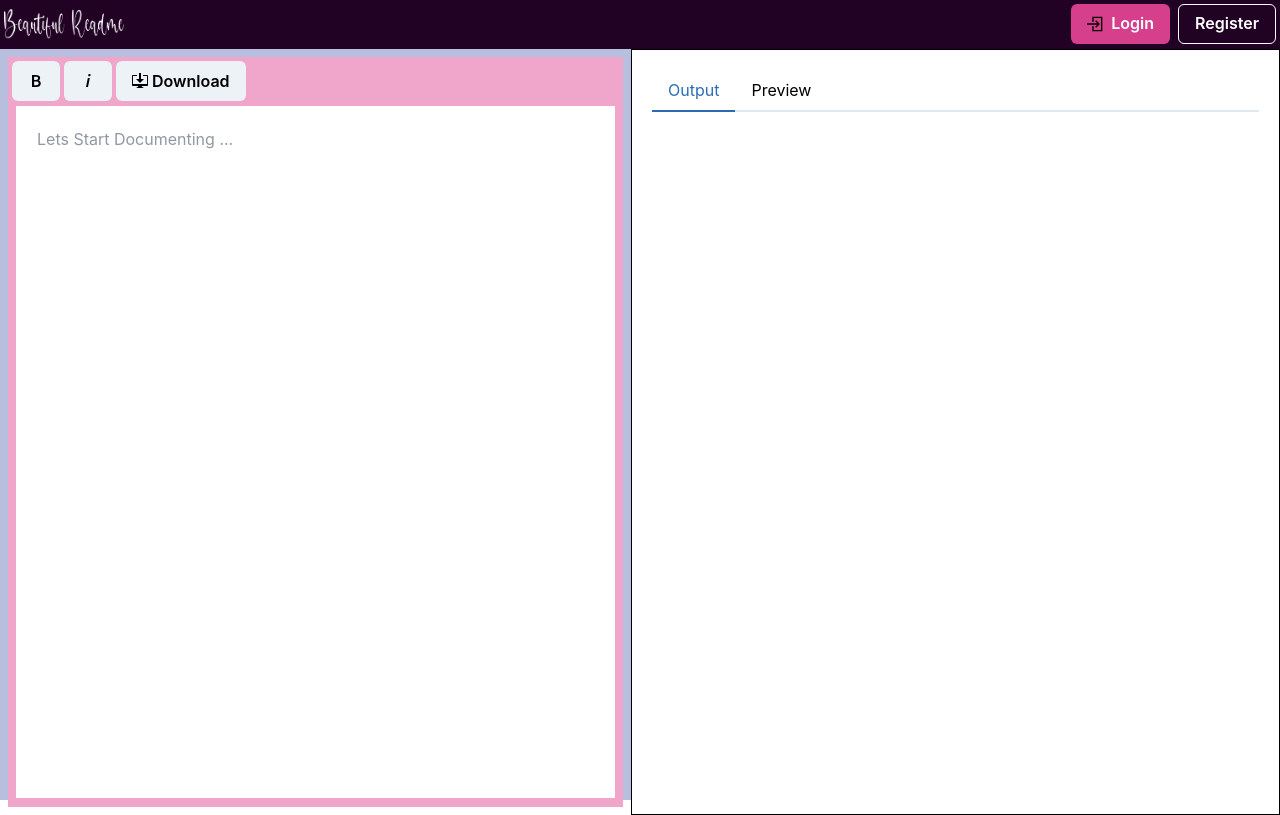
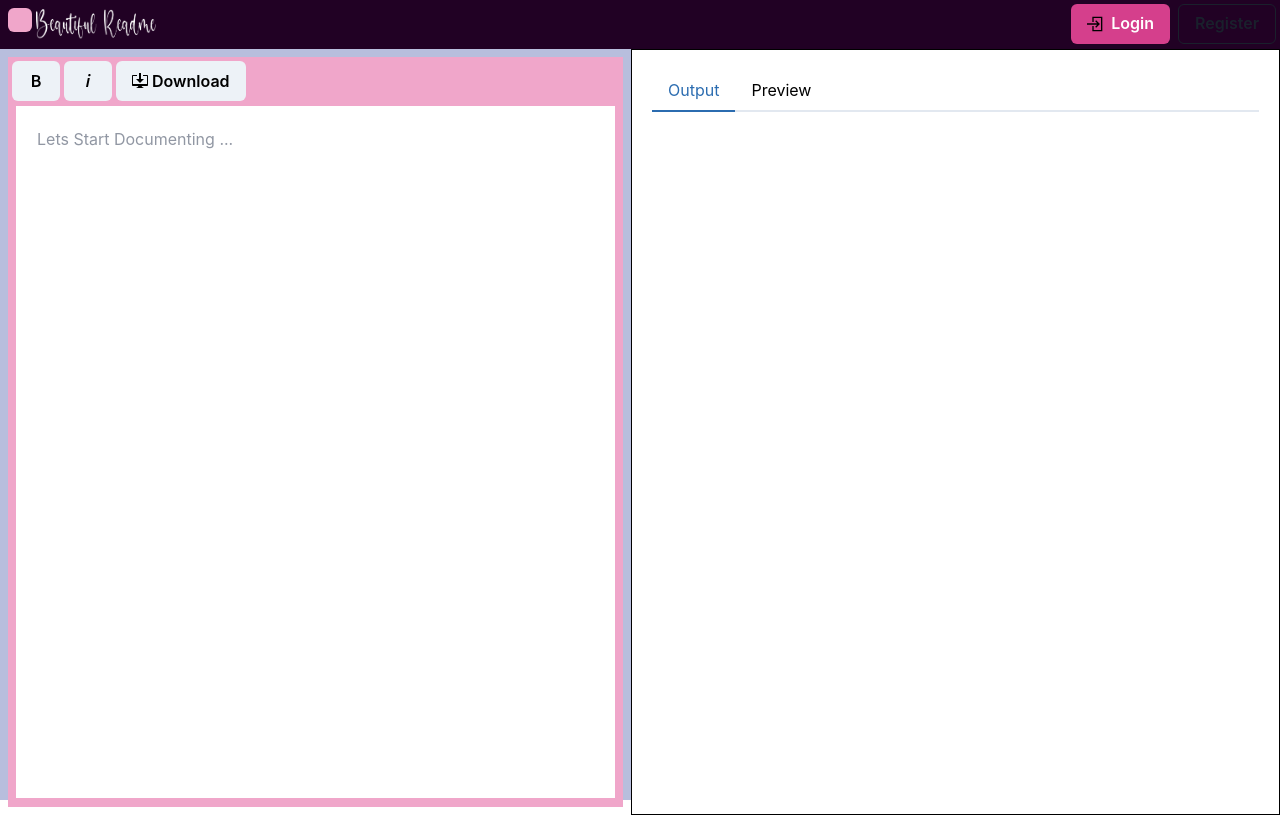
Before and after one commit to CodeFlowOrg/GitMarkonics, a React (Create React App) app: page / in a window 1280 px wide. Built offline with nearby package versions, Linux system fonts and the light colour scheme.

Commit message:
homepage link updated

```diff
--- a/src/components/nav-head.css
+++ b/src/components/nav-head.css
@@ -1,6 +1,7 @@
 .nav_header {
+  z-index: 1;
   background-color: #210124;
 
   font-size: calc(10px + 2vmin);
-  color: white;
+
 }
--- a/src/components/nav-head.js
+++ b/src/components/nav-head.js
@@ -1,13 +1,46 @@
 import "./nav-head.css";
 import { GrLogin } from "react-icons/gr";
-import { Button, Spacer, Flex, Stack, Box } from "@chakra-ui/react";
-import logo from '../assets/white heading.png'
+import {
+  Button,
+  Spacer,
+  Flex,
+  Stack,
+  Box,
+  Menu,
+  MenuButton,
+  MenuItem,
+  MenuList,
+  IconButton,
+} from "@chakra-ui/react";
+import { BiMenu } from "react-icons/bi";
+import logo from "../assets/white heading.png";
 
 function NavHeader() {
   return (
     <Box className="nav_header" p={1}>
       <Flex direction="row" spacing={2}>
-        <img src={logo} alt="heading"  width="120px" class="center"/>
+        <Menu>
+          <MenuButton
+            as={IconButton}
+            aria-label="Options"
+            icon={BiMenu}
+            bg="#F0A6CA"
+            border="0.5px"
+            borderColor="#F0E6EF"
+            p={1}
+            m={2}
+            size="xs"
+            variant="solid"
+            m={1}
+          />
+          <MenuList>
+            <MenuItem command="⌘T">New Tab</MenuItem>
+            <MenuItem command="⌘N">New Window</MenuItem>
+            <MenuItem command="⌘⇧N">Open Closed Tab</MenuItem>
+            <MenuItem command="⌘O">Open File...</MenuItem>
+          </MenuList>
+        </Menu>
+        <img src={logo} alt="heading" width="120px" class="center" />
         <Spacer />
         <Stack direction="row" spacing={2}>
           <Button leftIcon={<GrLogin />} colorScheme="pink" variant="solid">
```
Also changed, not shown: 2 other files (tests, documents, lock files or other folders).
